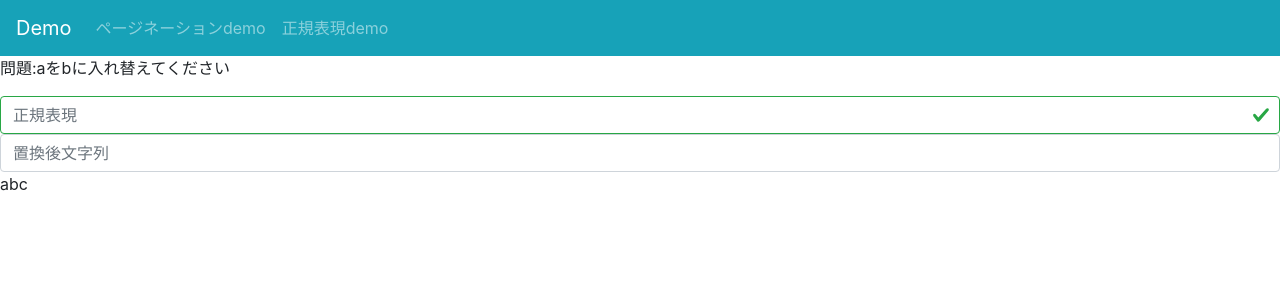
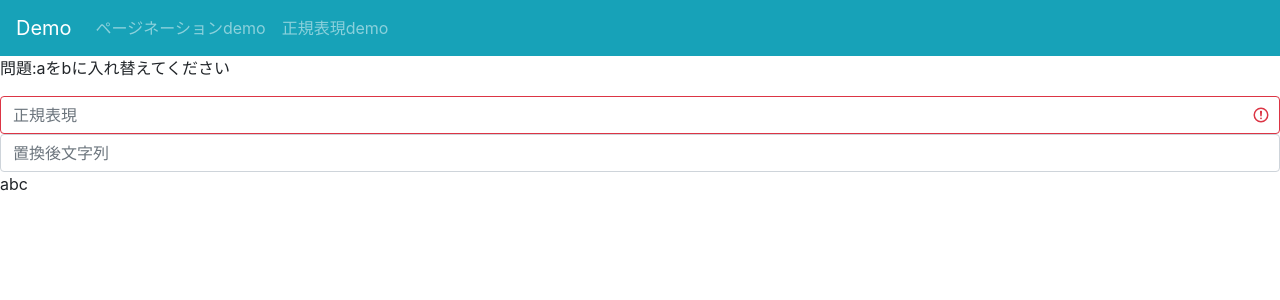
Before and after one commit to sou0913/nuxt_proto, a Nuxt app: page /problem/1 in a window 1280 px wide. Shown: the top 300 px of the page. Built offline with nearby package versions, Linux system fonts and the light colour scheme.

Commit message:
入力した正規表現でtarget完全一致の時にvalidになるように変更

```diff
--- a/pages/problem/_id.vue
+++ b/pages/problem/_id.vue
@@ -18,7 +18,7 @@ export default {
   },
   computed: {
     regexState() {
-      return this.target.match(this.regex) ? true : false
+      return this.target == this.target.match(this.regex) ? true : false
     }
   }
   // async fetch() {
```
